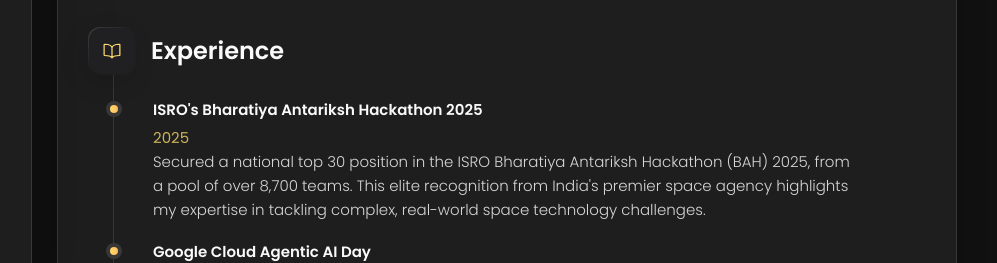
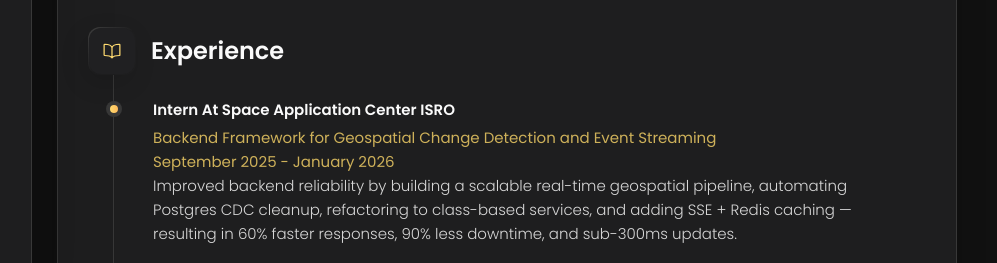
Before and after one commit to rajkrsingh9/My_Portfolio, a plain HTML site: page index.html in a window 1280 px wide. Both pictures are taken after a click on the button "Resume". Shown: the part 529-792 px from the top of the page, 283-1280 px from the left. Drawn offline with nearby package versions, Linux system fonts and the light colour scheme.

Commit message:
Update on Experience

```diff
--- a/index.html
+++ b/index.html
@@ -742,6 +742,21 @@
           <ol class="timeline-list">
 
 
+            <li class="timeline-item">
+
+              <h4 class="h4 timeline-item-title">Intern at Space Application Center ISRO</h4>
+
+              <span class="h6 timeline-text">Backend Framework for Geospatial Change Detection and Event
+                Streaming</span>
+               <span>September 2025 - January 2026</span>
+
+              <p class="timeline-text">
+                Improved backend reliability by building a scalable real-time geospatial pipeline, automating Postgres CDC cleanup,
+                refactoring to class-based services, and adding SSE + Redis caching — resulting in 60% faster responses, 90% less
+                downtime, and sub-300ms updates.
+              </p>
+
+            </li>
 
             <li class="timeline-item">
 
@@ -1025,7 +1040,7 @@
               </a>
             </li>
 
-<!--             <li class="project-item  active" data-filter-item data-category="web development">
+            <!--             <li class="project-item  active" data-filter-item data-category="web development">
               <a href="https://github.com/rajkrsingh9/KrishiMitra">
 
                 <figure class="project-img">
```
